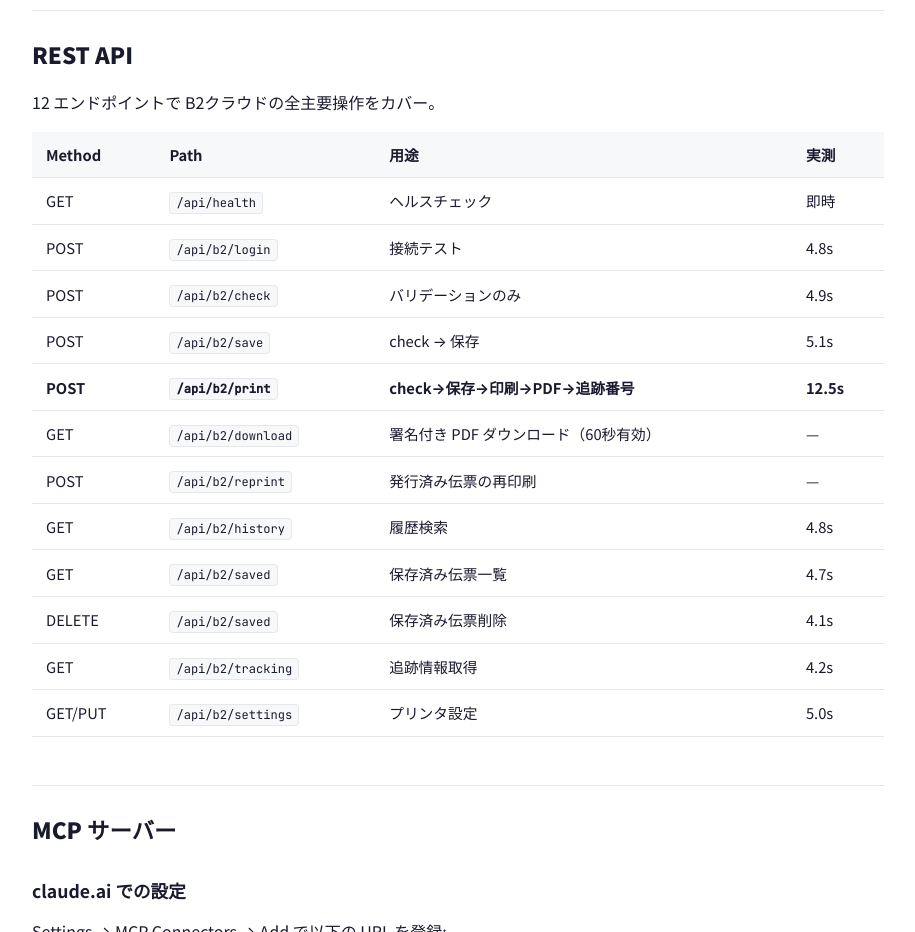
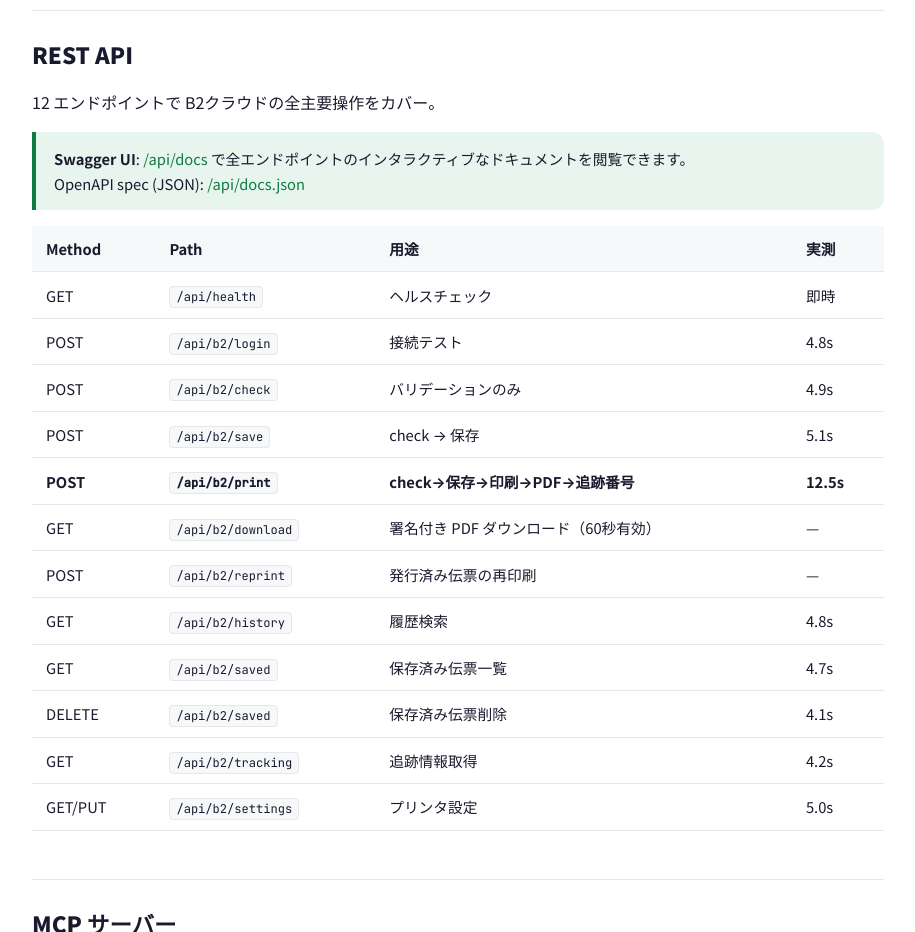
Before and after one commit to DaisukeHori/b2cloud-api, a website: page lp/docs.html in a window 1280 px wide. Shown: the part 1680-2612 px from the top of the page, without its empty margins (182-1097 px from the left). Drawn offline with Linux system fonts and the light colour scheme.

Commit message:
docs: README に Swagger UI / download endpoint / Express 構成を反映
- Swagger UI (GET /api/docs) と OpenAPI spec (GET /api/docs.json) を追加
- 署名付き PDF ダウンロード (GET /api/b2/download) を REST API 一覧に追加
- ディレクトリ構造を Express Router 構成に更新
- テスト数 67 → 80 に更新

```diff
--- a/lp/docs.html
+++ b/lp/docs.html
@@ -95,6 +95,10 @@ B2_DEFAULT_PRINT_TYPE=m5</code></pre>
 
     <h2 id="api">REST API</h2>
     <p>12 エンドポイントで B2クラウドの全主要操作をカバー。</p>
+    <div class="note">
+      <strong>Swagger UI</strong>: <a href="https://b2cloud-api.vercel.app/api/docs/" target="_blank">/api/docs</a> で全エンドポイントのインタラクティブなドキュメントを閲覧できます。<br>
+      OpenAPI spec (JSON): <a href="https://b2cloud-api.vercel.app/api/docs.json" target="_blank">/api/docs.json</a>
+    </div>
     <table>
       <thead><tr><th>Method</th><th>Path</th><th>用途</th><th>実測</th></tr></thead>
       <tbody>
```
Also changed, not shown: lp/index.html (+1 -0 lines), README.md.
